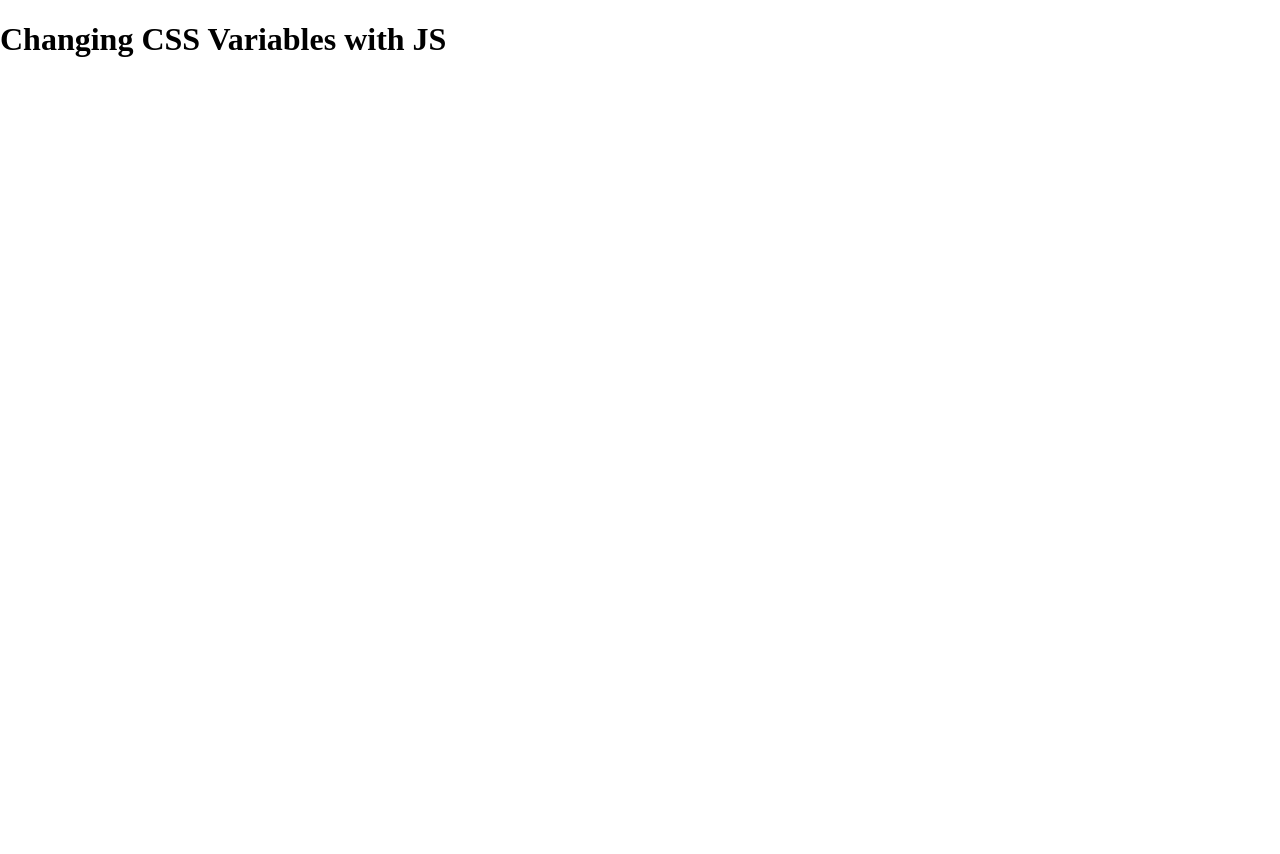
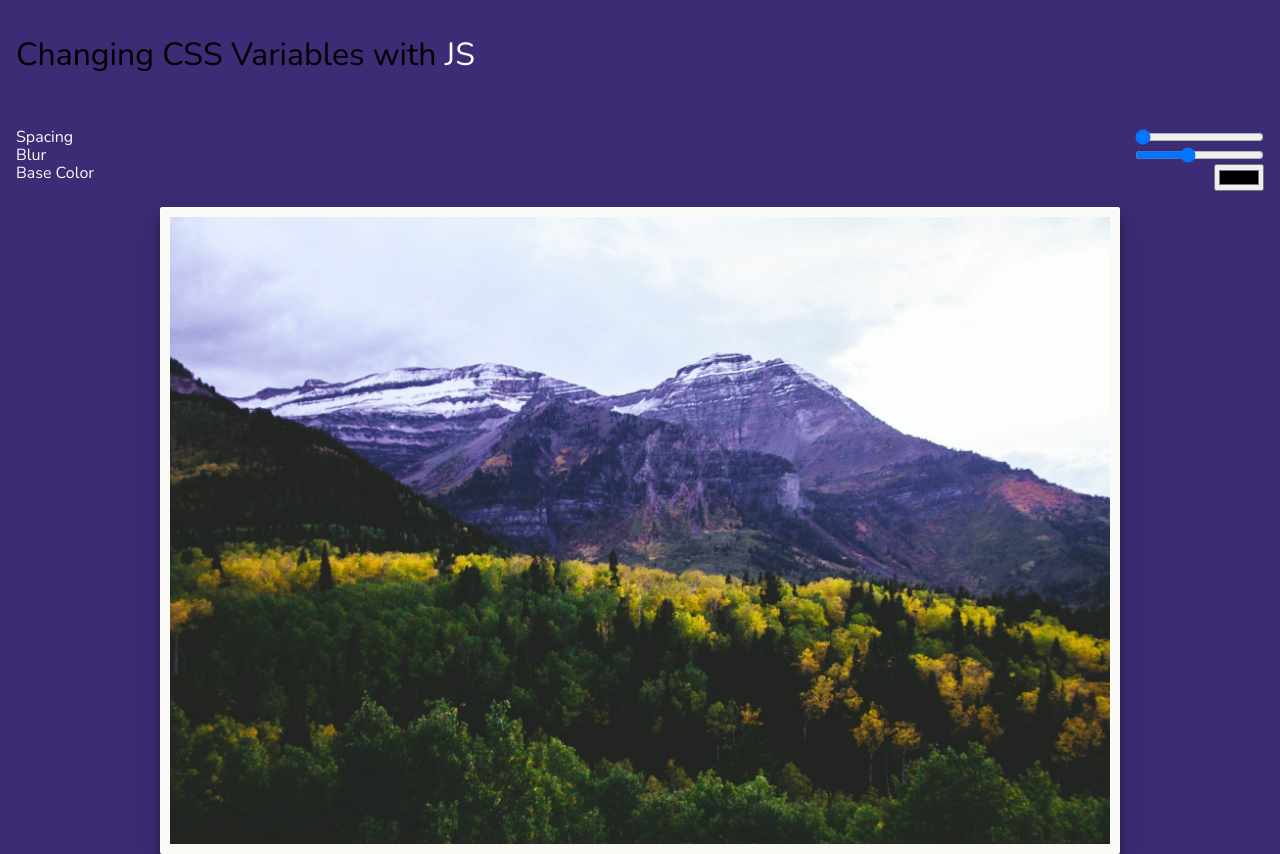
Before and after one commit to holdercp/wes-bos-js-30, a plain HTML site: page day-3-cssvars/index.html in a window 1280 px wide. Before the commit the page ends 800 px from the top, so only its background shows below. Drawn offline with nearby package versions, Linux system fonts and the light colour scheme.

Commit message:
Day-3: Create basic WIP layout and styles

```diff
--- a/day-3-cssvars/css/style.css
+++ b/day-3-cssvars/css/style.css
@@ -0,0 +1,55 @@
+* {
+  box-sizing: border-box;
+}
+
+body {
+  font-family: "Nunito Sans", sans-serif;
+  background: #3c2b75;
+}
+
+header {
+  padding: 1rem;
+}
+
+h1 {
+  font-family: "Nunito", serif;
+  font-weight: 200;
+}
+
+:root {
+  --base-color: #fafaf7;
+  --spacing: 10px ;
+  --blur: 0px;
+}
+
+.highlight {
+  color: var(--base-color);
+}
+
+.controls {
+  padding: 1em;
+  color: #fafaf7;
+}
+.controls__list {
+  margin: 0;
+  list-style: none;
+  padding-left: 0;
+}
+.controls__list-item {
+  display: flex;
+  justify-content: space-between;
+}
+
+.playground {
+  margin: 0 auto;
+}
+.playground__img {
+  box-shadow: 0 14px 28px rgba(0,0,0,0.25), 0 10px 10px rgba(0,0,0,0.22);
+  margin: 0 auto;
+  display: block;
+  padding: var(--spacing);
+  max-width: 960px;
+  background-color: var(--base-color);
+  filter: blur(var(--blur));
+  border-radius: 2px;
+}
--- a/day-3-cssvars/index.html
+++ b/day-3-cssvars/index.html
@@ -8,12 +8,38 @@
     <title>Change CSS Vars</title>
 
     <link rel="stylesheet" href="css/normalize.css">
+    <link href="https://fonts.googleapis.com/css?family=Nunito+Sans|Nunito:200,400" rel="stylesheet">
     <link rel="stylesheet" href="css/style.css">
   </head>
 
   <body>
+    <header>
+      <h1>Changing CSS Variables with <span class="highlight">JS</span></h1>
+    </header>
+
     <section>
-      <h1>Changing CSS Variables with <span class="highlight">JS</span></h1>
+      <div class="controls">
+        <ul class="controls__list">
+          <li class="controls__list-item">
+            <label class="controls__label" for="spacing">Spacing</label>
+            <input type="range" name="spacing" class="controls__input controls__input--range" min="10" max="200" value="10">
+          </li>
+
+          <li class="controls__list-item">
+            <label class="controls__label" for="blur">Blur</label>
+            <input type="range" name="blur" class="controls__input controls__input--range" min="0" max="25" value="10">
+          </li>
+
+          <li class="controls__list-item">
+            <label class="controls__label" for="color-base">Base Color</label>
+            <input type="color" name="color-base" class="controls__input controls__input--color">
+          </li>
+        </ul>
+      </div>
+    </section>
+
+    <section class="playground">
+      <img class="playground__img" src="images/mountain.jpg" alt="A mountain in the distance">
     </section>
   </body>
 
```
Also changed, not shown: day-3-cssvars/images/mountain.jpg (added).
